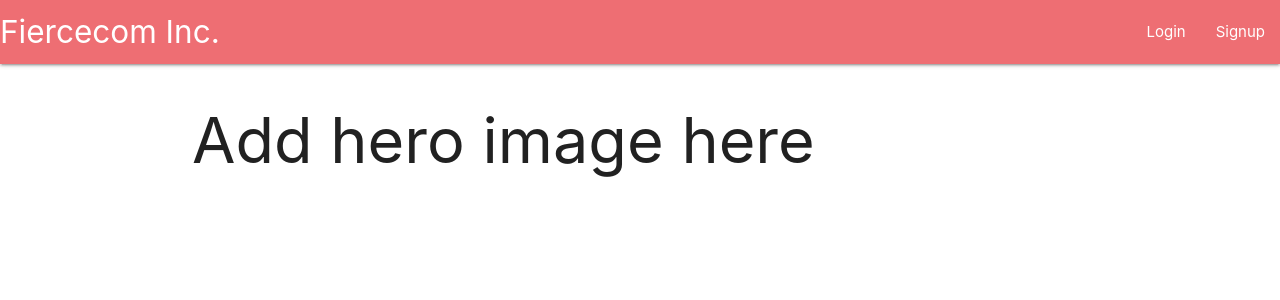
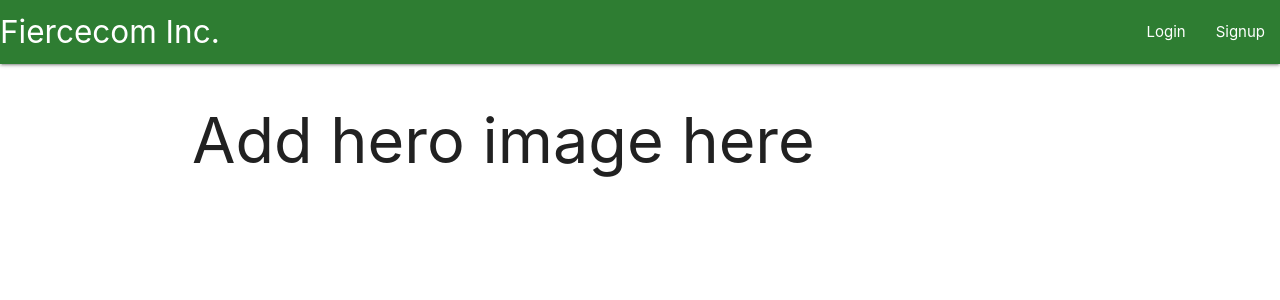
Before and after one commit to remarcbalisi/lafc5_frontend, an Angular app: page / in a window 1280 px wide. Shown: the top 300 px of the page. Built offline with nearby package versions, Linux system fonts and the light colour scheme.

Commit message:
change css  colors

```diff
--- a/src/app/components/navbar/navbar.component.html
+++ b/src/app/components/navbar/navbar.component.html
@@ -1,5 +1,5 @@
 <div class="navbar-fixed">
-  <nav>
+  <nav class="green darken-3">
     <div class="nav-wrapper">
       <a href="#" class="brand-logo">Fiercecom Inc.</a>
       <ul id="nav-mobile" class="right hide-on-med-and-down">
--- a/src/app/components/tabs/tabs.component.html
+++ b/src/app/components/tabs/tabs.component.html
@@ -1,7 +1,7 @@
 <div *ngIf="showTabs" class="row">
   <div class="col s12">
     <ul class="tabs">
-      <li *ngFor="let tab of tabs " class="tab col s3"><a routerLink="{{tab.link}}">{{tab.title}}</a></li>
+      <li *ngFor="let tab of tabs " class="tab col s3"><a class="green-text text-darken-3" routerLink="{{tab.link}}">{{tab.title}}</a></li>
     </ul>
   </div>
 </div>
--- a/src/app/components/user-list/user-list.component.html
+++ b/src/app/components/user-list/user-list.component.html
@@ -14,7 +14,10 @@
             <p>
               {{user?.email}}
             </p>
-            <a href="#!" class="secondary-content"><i class="material-icons">grade</i></a>
+            <div class="secondary-content">
+                <a><i class="material-icons">edit</i></a>
+                <a><i class="material-icons">pageview</i></a>
+            </div>
           </li>
         </ul>
 
```
